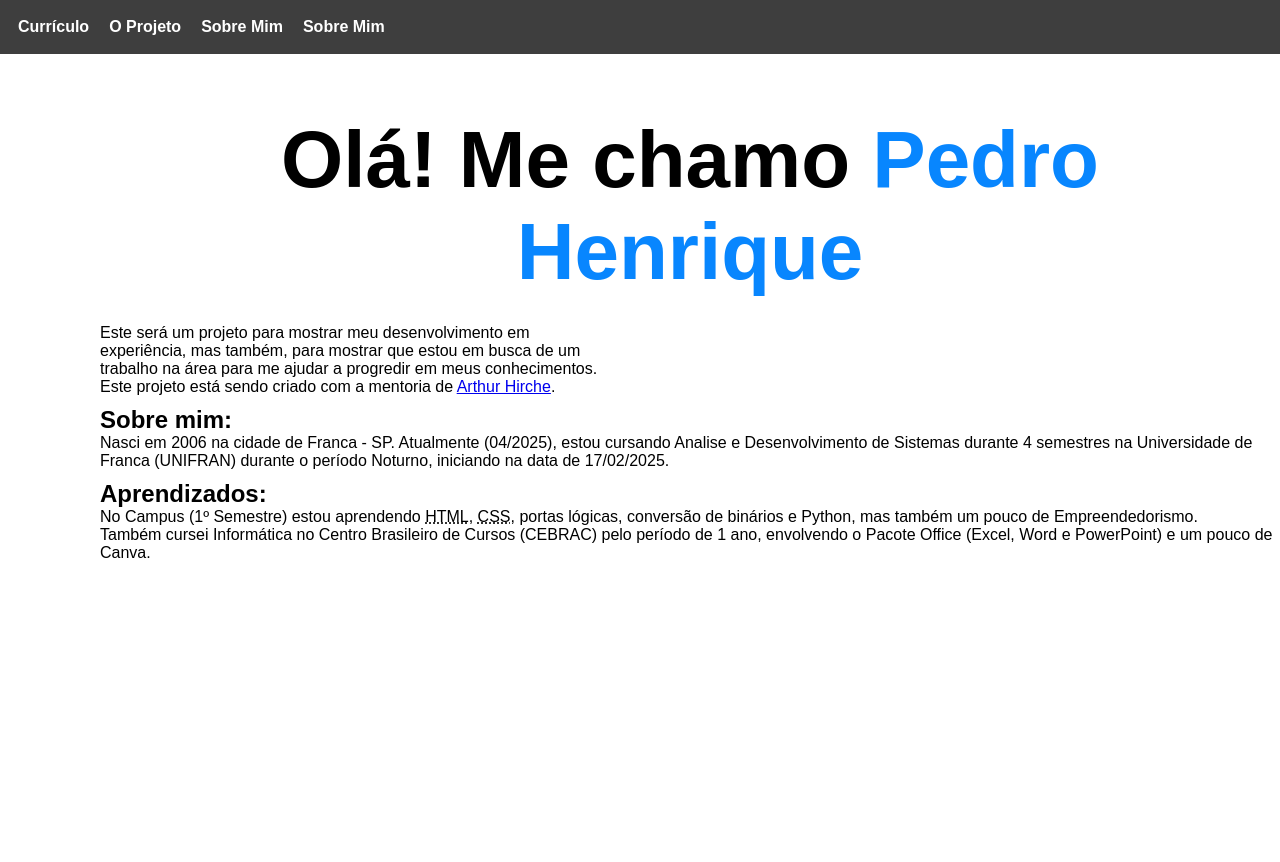
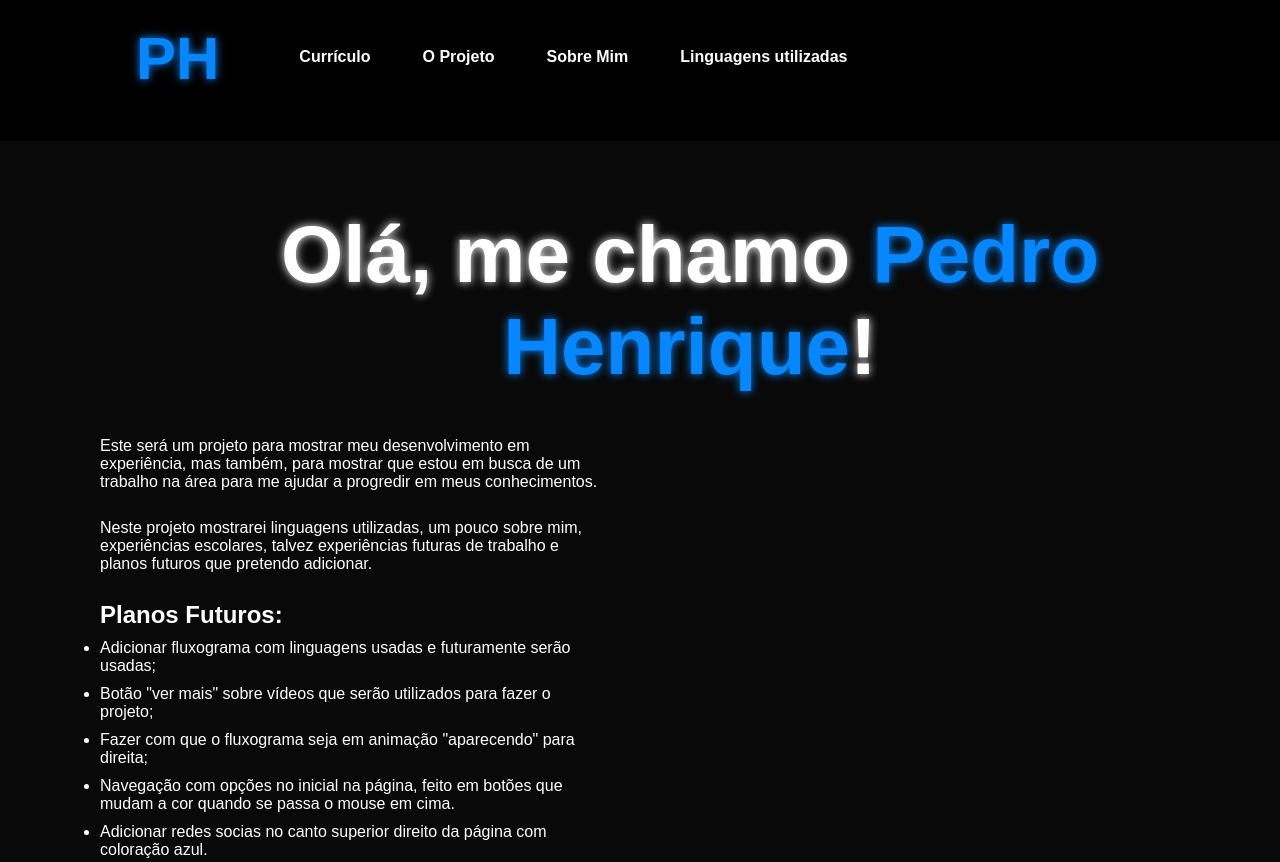
Before and after one commit to phyaya/Aprendizado-em-HTML, a plain HTML site: page index.html in a window 1280 px wide. Shown: the top 862 px of the page. Before the commit the page ends 800 px from the top, so only its background shows below. Drawn offline with nearby package versions, Linux system fonts and the light colour scheme.

Commit message:
stylezing

```diff
--- a/assets/css/style.css
+++ b/assets/css/style.css
@@ -21,51 +21,71 @@ body {
 
 #span-pedro {
     color: #0886fe;
+    text-shadow: 0px 0px 10px #0886fe;
 }
 
 .animate-h1 {
     animation: fadeIn;
     animation-duration: 2s;
     display: inline-block;
-    margin: 0 0.5rem;
+    margin: 0.5rem;
+
   }
 
 
 .navbar {
-    background:#3e3e3e;
+    background:black;
     display: flex;
-    padding: 0.5rem;
+    padding: 1.5rem 10% 3rem;
     align-items: center;
+}
 
-}
 
 .navbar a {
     color: white;
     text-decoration: none;
-    padding: 10px;
+    padding: 1rem;
     font-weight: bold;
+    margin-right: 20px;
+    transition-duration: .5s;
+    border-bottom: 3px solid transparent;
 }
 
 
 
+.navbar a:hover {
+    color: #0887fe;
+    text-shadow:
+       0px 0px 30px #ffffff;
+    border-bottom: 3px solid rgb(153, 209, 255);
+
+}
 
 
-#anim-menu .top {
-    position: relative;
-    height: 50px;
-    z-index: 2;
+
+.navbar span {
+    font-weight: bold;
+    font-size: 60px;
+    padding-right: 4rem;
+    padding-left: .5rem;
 }
 
 
 
 .section-two {
+    background-color: rgb(9, 9, 9);
+}
+.section-two h1 {
     margin: 0px 0px 10px 100px;
-    box-shadow: black;
+    color: #ffffff;
+    text-shadow: 0px 0px 10px #ffffff;
+
 }
 
-.section-two p {
+.section-two p, li, h2 {
     max-width: 500px;
-
+    margin: 0px 0px 10px 100px;
+    color: white;
 }
 
 .section-three {
--- a/index.html
+++ b/index.html
@@ -7,47 +7,62 @@
   <title>Portfólio de Pedro</title>
   <link rel="stylesheet" href="https://cdnjs.cloudflare.com/ajax/libs/animate.css/4.1.1/animate.min.css" />
 </head>
-<link rel="stylesheet" href="assets/css/style.css">
+<link rel="stylesheet" href="assets/css/style.css" />
 
 <body>
   <!--Menu-->
-  <section class="section-one">
-
+  <section>
     <nav class="navbar">
-          <a href="assets/archives/Pedro Henrique dos Reis Balbino.pdf" download>Currículo</a>
-
-
-          <a href="#Projeto">O Projeto</a>
-
-
-          <a href="#home">Sobre Mim</a>
-
-
-          <a href="#home">Sobre Mim</a>
-
-
+      <span id="span-pedro">PH</span>
+      <a href="assets/archives/Pedro Henrique dos Reis Balbino.pdf" download>Currículo</a>
+      <a href="#Projeto">O Projeto</a>
+      <a href="#home">Sobre Mim</a>
+      <a href="#Linguagens">Linguagens utilizadas</a>
     </nav>
   </section>
 
   <!--Título-->
 
-  <section class="section-two">
-
+  <section class="section-two" id="Projeto">
     <header id="header">
       <div class="animate-h1">
-        <h1>Olá! Me chamo <span id="span-pedro">Pedro Henrique</span></h1>
+        <h1>Olá, me chamo <span id="span-pedro">Pedro Henrique</span>!</h1>
       </div>
       <p>
         Este será um projeto para mostrar meu desenvolvimento em experiência,
-        mas também, para mostrar que estou em busca de um trabalho na área para
-        me ajudar a progredir em meus conhecimentos.
+        mas também, para mostrar que estou em busca de um trabalho na área
+        para me ajudar a progredir em meus conhecimentos.
       </p>
-
+      <br>
+      <p>
+        Neste projeto mostrarei linguagens utilizadas, um pouco sobre mim, experiências escolares,
+        talvez experiências futuras de trabalho e planos futuros que pretendo adicionar.
+      </p>
+      <br>
+      <h2>Planos Futuros:</h2>
+      <p>
+       <ul>
+        <li>
+          Adicionar fluxograma com linguagens usadas e futuramente serão usadas;
+        </li>
+        <li>
+          Botão "ver mais" sobre vídeos que serão utilizados para fazer o projeto;
+        </li>
+        <li>
+          Fazer com que o fluxograma seja em animação "aparecendo" para direita;
+        </li>
+        <li>
+          Navegação com opções no inicial na página, feito em botões que mudam a cor quando se passa o mouse em cima.
+        </li>
+        <li>
+          Adicionar redes socias no canto superior direito da página com coloração azul.
+        </li>
+       </ul>
+ <br>
       <p>
         Este projeto está sendo criado com a mentoria de
         <a href="https://arthirche.github.io/" target="Arthur Hirche">Arthur Hirche</a>.
       </p>
-
     </header>
   </section>
   <main>
@@ -60,14 +75,14 @@
         Universidade de Franca (UNIFRAN) durante o período Noturno, iniciando
         na data de 17/02/2025.
       </p>
-
     </section>
     <!--Aprendizados-->
     <section class="section-four">
       <h2>Aprendizados:</h2>
       <p>
-        No Campus (1º Semestre) estou aprendendo <abbr title="HyperText Markup Language">HTML</abbr>, <abbr
-          title="Cascading Style Sheets">CSS</abbr>, portas lógicas,
+        No Campus (1º Semestre) estou aprendendo
+        <abbr title="HyperText Markup Language">HTML</abbr>,
+        <abbr title="Cascading Style Sheets">CSS</abbr>, portas lógicas,
         conversão de binários e Python, mas também um pouco de
         Empreendedorismo. <br />Também cursei Informática no Centro Brasileiro
         de Cursos (CEBRAC) pelo período de 1 ano, envolvendo o Pacote Office
```
Also changed, not shown: 1 other file.
